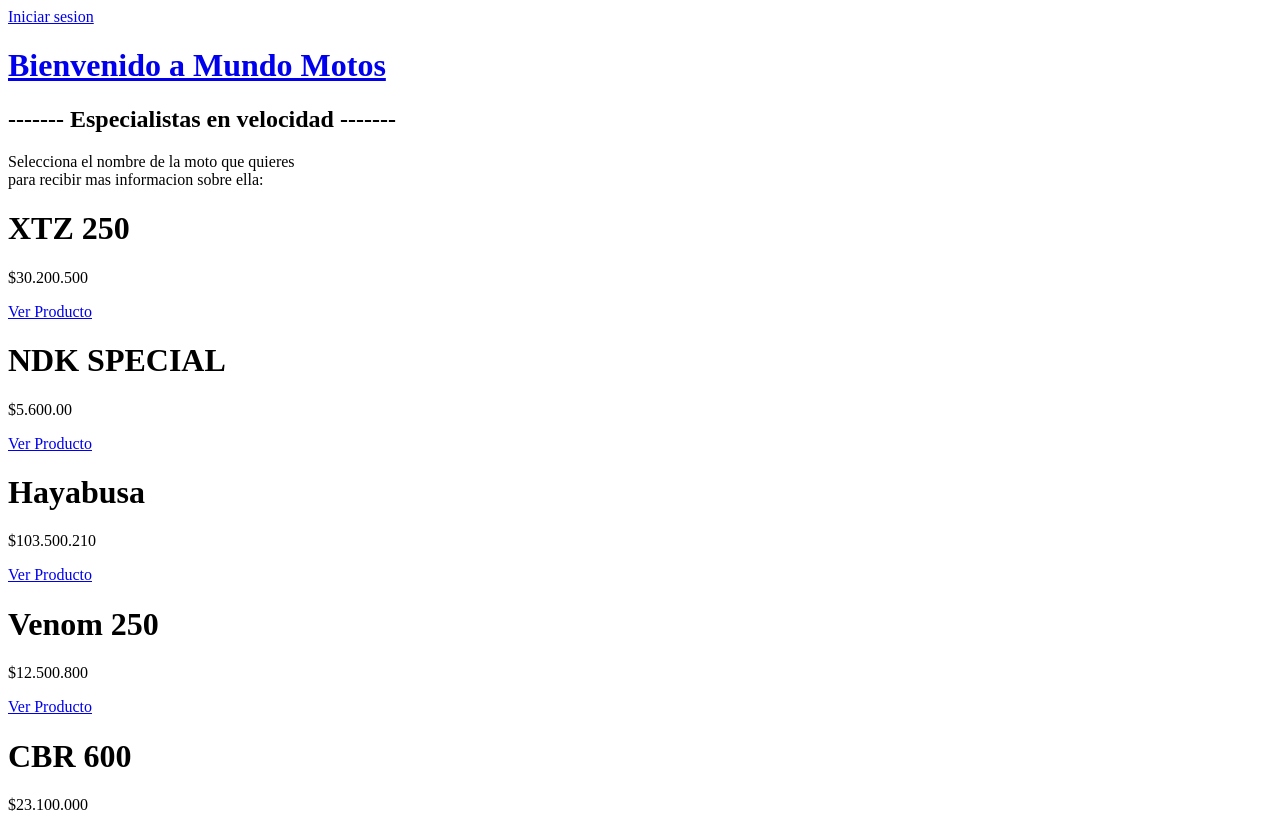
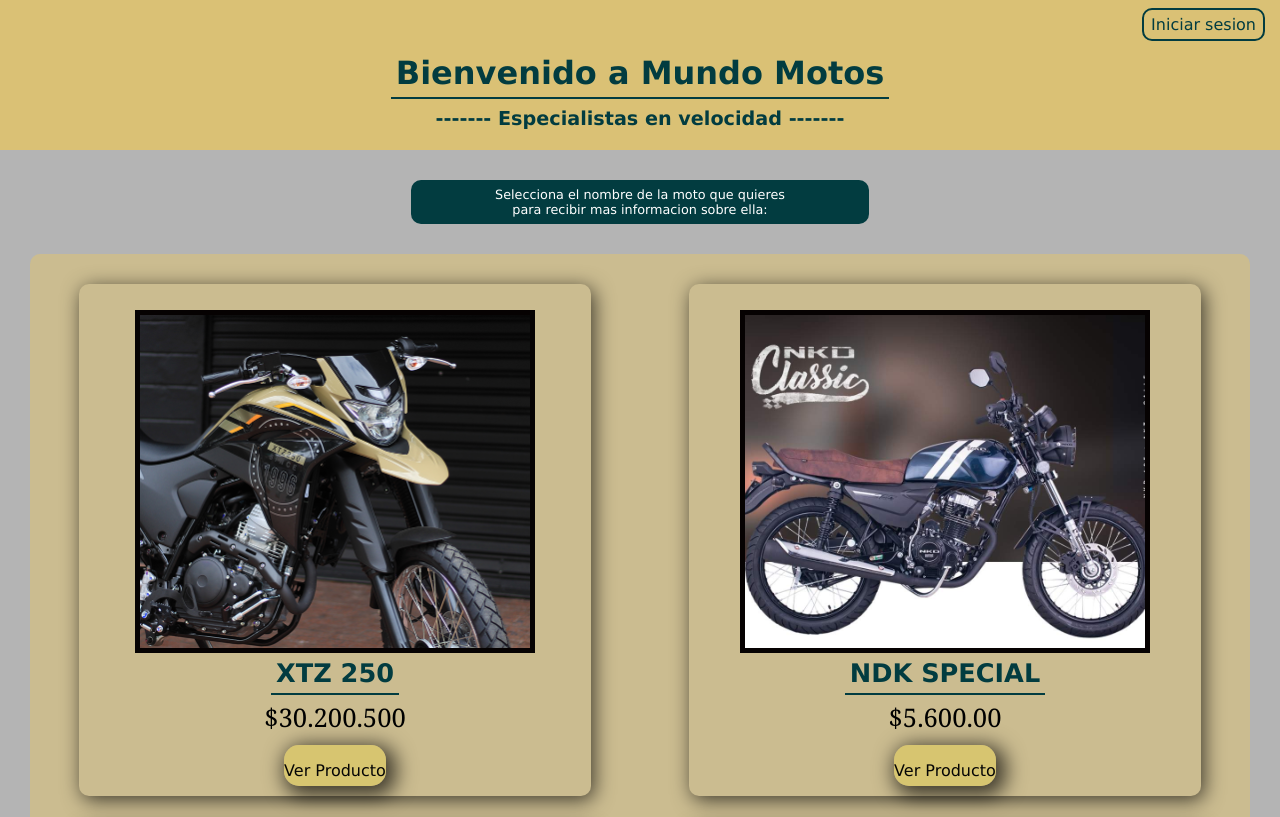
Before and after one commit to santiOcampo01/Static-Store-Html-and-Css, a plain HTML site: page index.html in a window 1280 px wide. Shown: the top 817 px of the page. Drawn offline with Linux system fonts and the light colour scheme.

Commit message:
Update index.html

```diff
--- a/index.html
+++ b/index.html
@@ -6,7 +6,7 @@
     <meta http-equiv="X-UA-Compatible" content="IE=Edge">
     <meta name="viewport" content="width=device-width, initial-scale=1.0">
     <title>Tienda_Online</title>
-    <link href="./estilo.css" rel="stylesheet">
+    <link href="style.css" rel="stylesheet">
 </head>
 
 <body>
```
